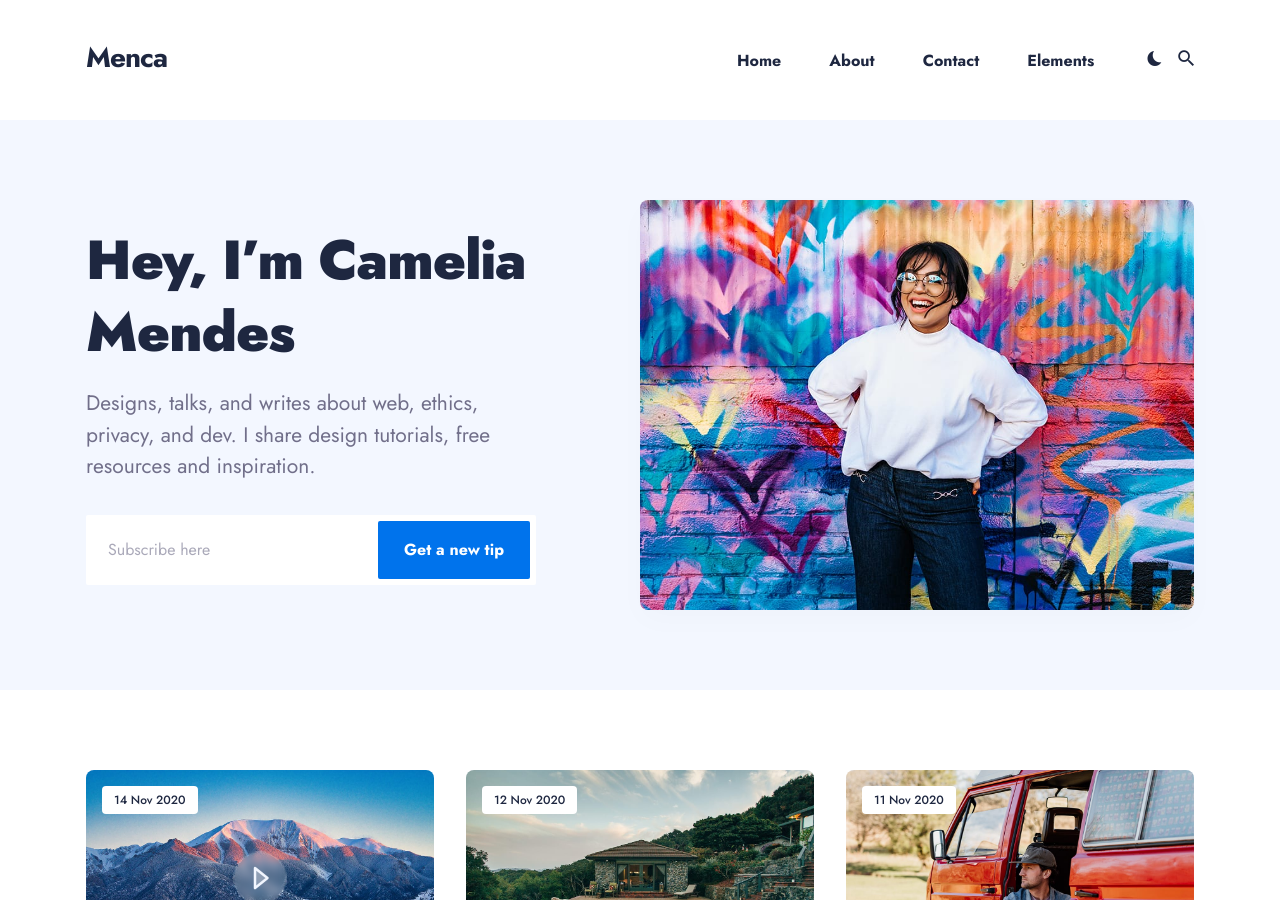
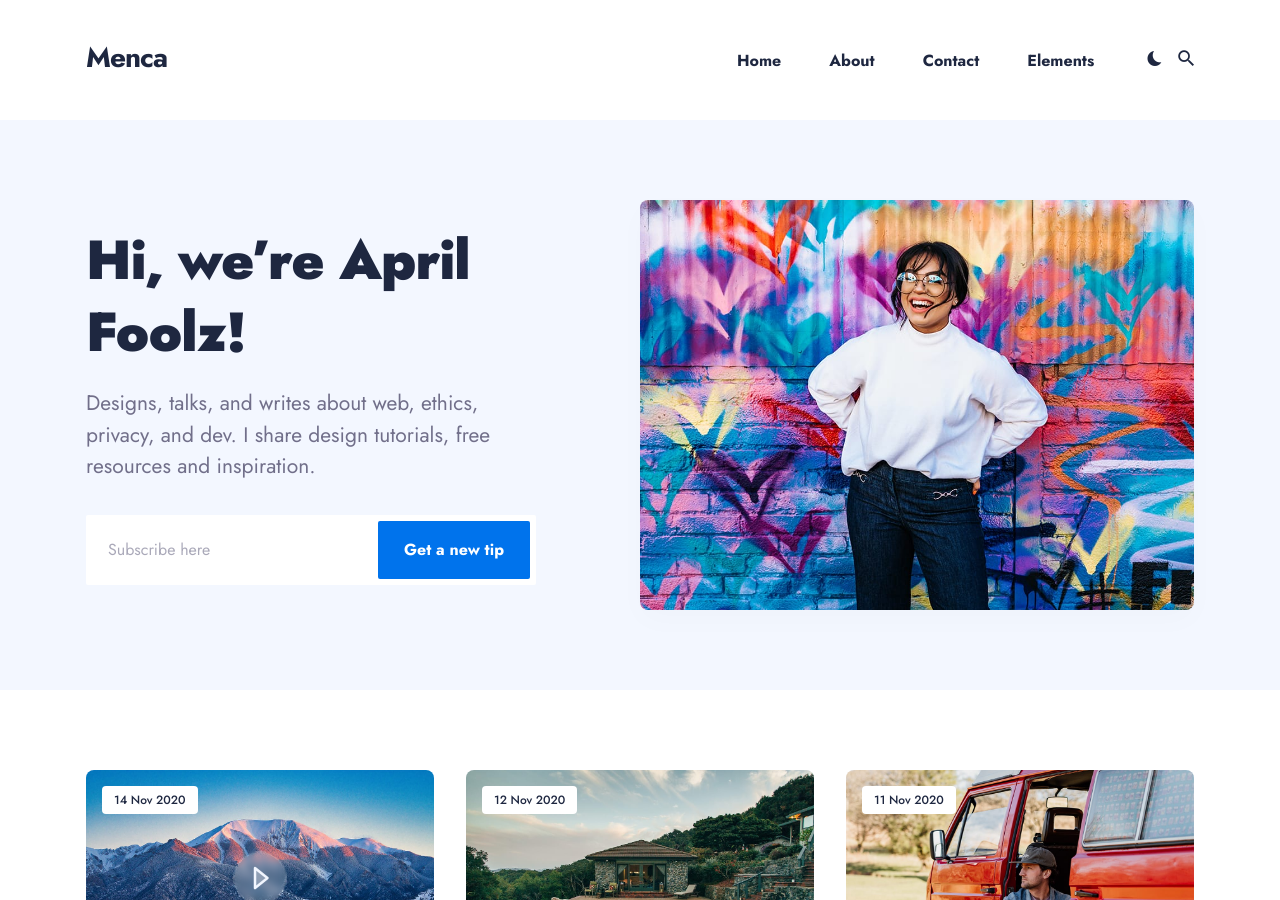
Before and after one commit to schepparn/aprilfools, a Jekyll site: the page built from index.html, in a window 1280 px wide and 900 px high. Built offline with Jekyll 4.4.1, drawn with Linux system fonts in a browser that asks for light colours; nearby versions of some CDN libraries; the list of posts is cut into pages by our own code.

Commit message:
updated hero message

```diff
--- a/_config.yml
+++ b/_config.yml
@@ -29,7 +29,7 @@ social:
 #-------------------------------
 # Hero Settings
 hero:
-  hero__title: Hey, I’m Camelia Mendes
+  hero__title: Hi, we’re April Foolz!
   hero__description: Designs, talks, and writes about web, ethics, privacy, and dev. I share design tutorials, free resources and inspiration.
   hero__image: '/images/01.jpg'
 
```
